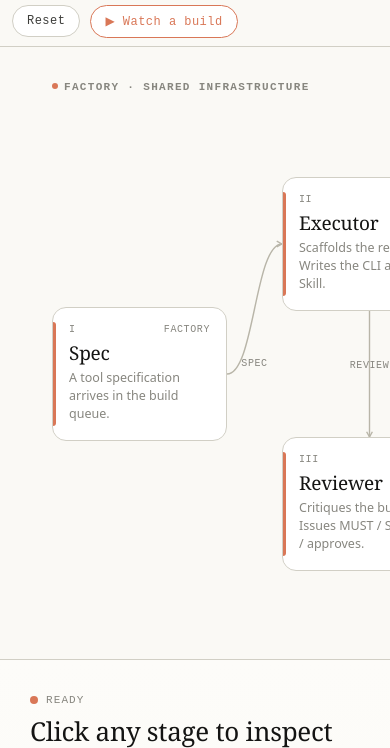
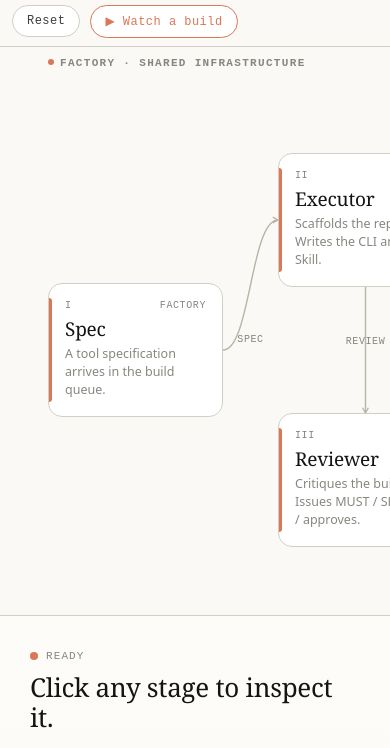
Before and after one commit to moeghashim/alphatwo-ten, a plain HTML site: page index.html in a window 390 px wide. Shown: the part 35-783 px from the top of the page. Drawn offline with Linux system fonts and the light colour scheme.

Commit message:
Factory map: revert wide breakpoint, trim canvas padding to lift footer
- Restore @media (max-width: 1100px) — aside stays side-by-side with the
  canvas on desktop. The wider 1600px breakpoint was stacking the panel
  below at viewport sizes where it should remain on the right.
- Reduce .canvas-wrap padding 40/32/32 → 16/28/12, saving ~44px of
  vertical space. Footer now sits closer to above the fold without
  pushing the panel down.

Co-Authored-By: Claude Opus 4.7 (1M context) <noreply@anthropic.com>

```diff
--- a/index.html
+++ b/index.html
@@ -103,10 +103,7 @@
     gap: 0;
     min-height: calc(100vh - 72px);
   }
-  /* Stack aside below canvas whenever canvas would overflow the side-by-side layout.
-     Canvas is min-width 1180px + ~72px wrap padding + 380px aside ≈ 1632px,
-     so anything below 1600px wide gets the stacked layout. */
-  @media (max-width: 1600px) {
+  @media (max-width: 1100px) {
     main { grid-template-columns: 1fr; }
     aside { border-left: none !important; border-top: 1px solid var(--border); }
   }
@@ -114,7 +111,7 @@
   /* ---- Pipeline canvas ---- */
   .canvas-wrap {
     position: relative;
-    padding: 40px 32px 32px;
+    padding: 16px 28px 12px;
     overflow-x: auto;
   }
   .canvas {
```
